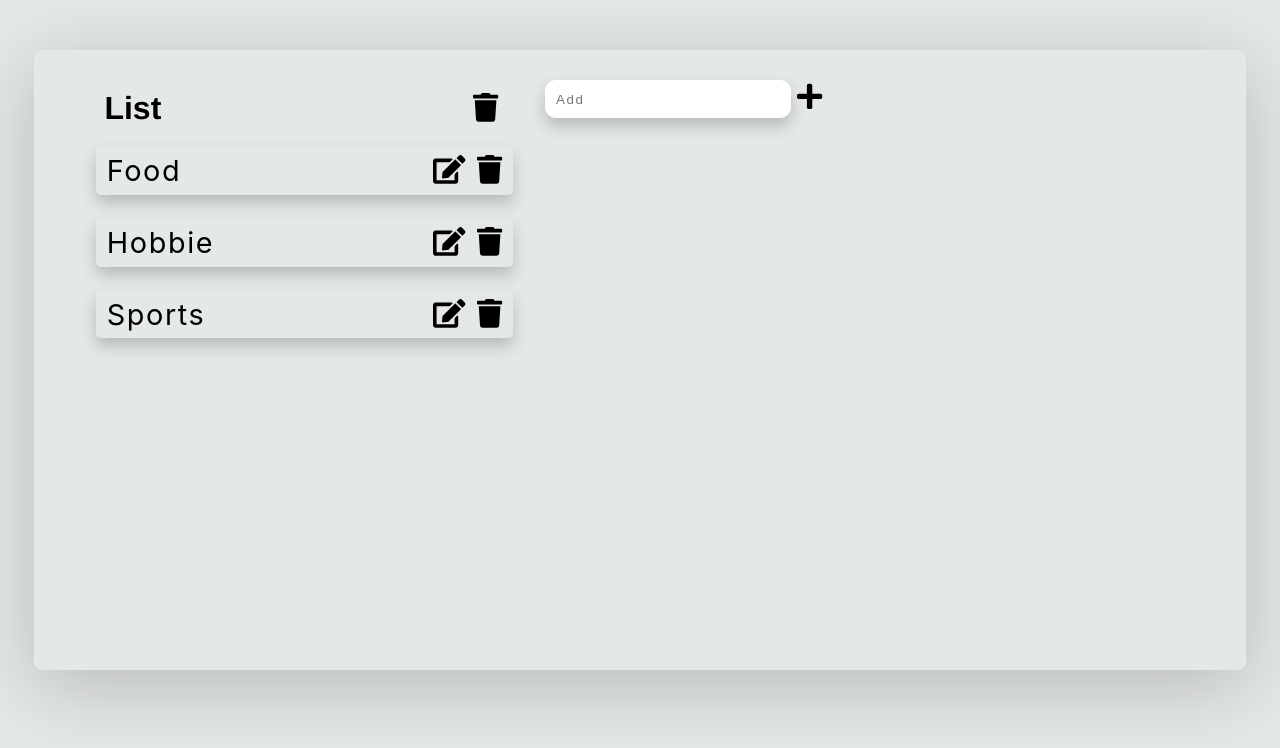
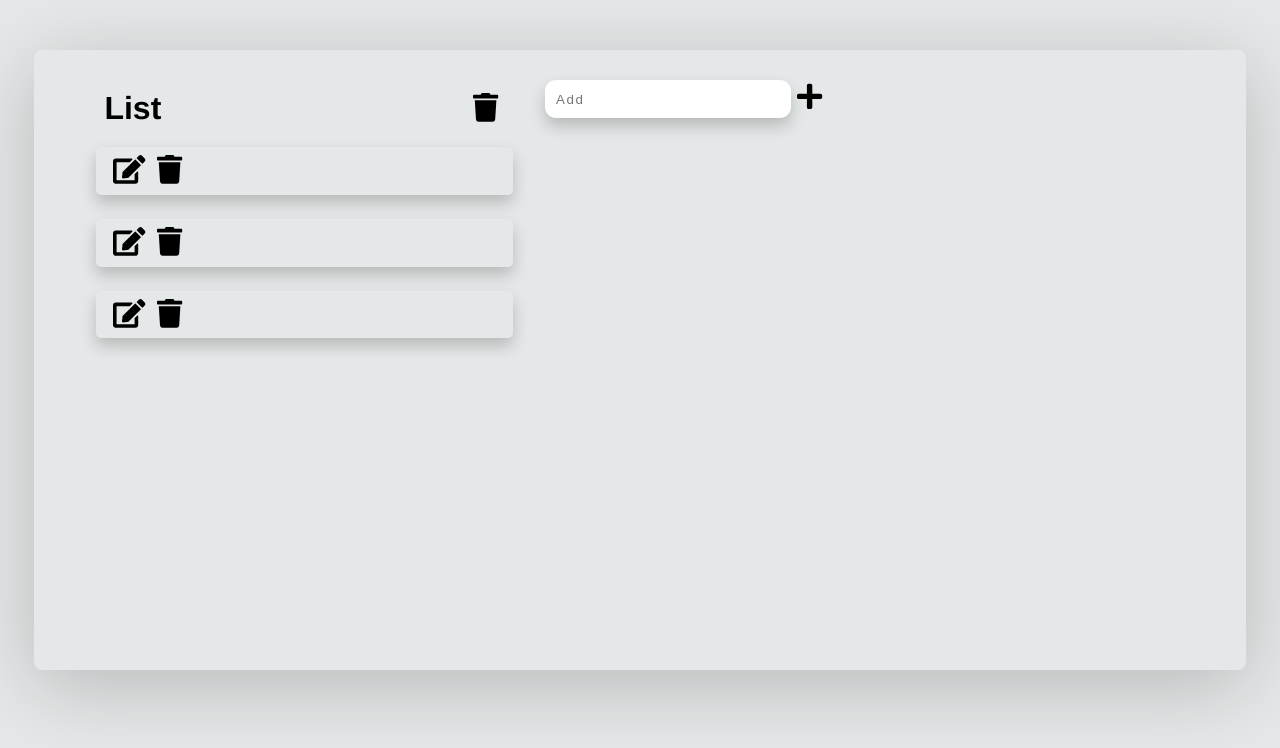
Before and after one commit to RicardoJ/list-manager, a React (Create React App) app: page / in a window 1280 px wide. Shown: the top 748 px of the page. Built offline with nearby package versions, Linux system fonts and the light colour scheme.

Commit message:
edit item ,change map in list

```diff
--- a/src/components/Form.js
+++ b/src/components/Form.js
@@ -1,4 +1,4 @@
-import React, { useState } from "react";
+import React, { useState, useEffect } from "react";
 import styled from "styled-components";
 import { FontAwesomeIcon } from "@fortawesome/react-fontawesome";
 import { faPlus } from "@fortawesome/free-solid-svg-icons";
@@ -15,13 +15,18 @@ const Add = styled.div`
   height: 2rem;
 `;
 
-const Form = ({ onSubmit }) => {
+const Form = ({ onSubmit, updateItem, editItem }) => {
   const [value, setValue] = useState("");
 
   const handleSubmit = (e) => {
     e.preventDefault();
-    if (onSubmit) onSubmit(value);
-    setValue("");
+    if (editItem === null) {
+      onSubmit(value);
+      setValue("");
+    } else {
+      updateItem(value, editItem.id);
+      setValue("");
+    }
   };
 
   const updateValue = (e) => {
@@ -31,9 +36,13 @@ const Form = ({ onSubmit }) => {
   const keyPress = (e) => {
     if (e.key === "Enter") {
       onSubmit(value);
+      setValue("");
     }
   };
 
+  useEffect(() => {
+    editItem != null ? setValue(editItem.name) : setValue("");
+  }, [editItem]);
   return (
     <InnerForm onSubmit={handleSubmit}>
       <Input value={value} onChange={updateValue} onKeyDown={keyPress} />
--- a/src/components/ItemList.js
+++ b/src/components/ItemList.js
@@ -23,12 +23,12 @@ const Icons = styled.div`
   justify-content: space-between;
 `;
 
-const ItemList = ({ items, removeItemOne }) => {
+const ItemList = ({ items, removeItemOne, findItem }) => {
   return (
     <Item>
-      {items.item}
+      {items.name}
       <Icons>
-        <Button>
+        <Button onClick={() => findItem(items.id)}>
           <FontAwesomeIcon icon={faEdit} title="Edit" />
         </Button>
         <Button onClick={() => removeItemOne(items.id)}>
--- a/src/page/List.js
+++ b/src/page/List.js
@@ -2,7 +2,7 @@ import React from "react";
 import styled from "styled-components";
 import { FontAwesomeIcon } from "@fortawesome/react-fontawesome";
 import { faTrash } from "@fortawesome/free-solid-svg-icons";
-import ListItem from "../components/ItemList";
+import ItemList from "../components/ItemList";
 import Button from "../components/Button";
 
 const Container = styled.div`
@@ -27,8 +27,7 @@ const Title = styled.div`
   justify-content: space-between;
 `;
 
-const List = ({ items, removeItemOne, removeAll }) => {
-  //console.log(items.length);
+const List = ({ items, removeItemOne, removeAll, findItem }) => {
   return (
     <Container>
       <Title>
@@ -37,12 +36,17 @@ const List = ({ items, removeItemOne, removeAll }) => {
           <FontAwesomeIcon icon={faTrash} title="Delete all" />
         </Button>
       </Title>
-      {items.length === 0 ? (
-        <h1>none</h1>
+      {items.length ? (
+        items.map((item) => (
+          <ItemList
+            items={item}
+            key={item.id}
+            removeItemOne={removeItemOne}
+            findItem={findItem}
+          />
+        ))
       ) : (
-        items.map((item) => (
-          <ListItem items={item} key={item.id} removeItemOne={removeItemOne} />
-        ))
+        <h1>No Items</h1>
       )}
     </Container>
   );
```
